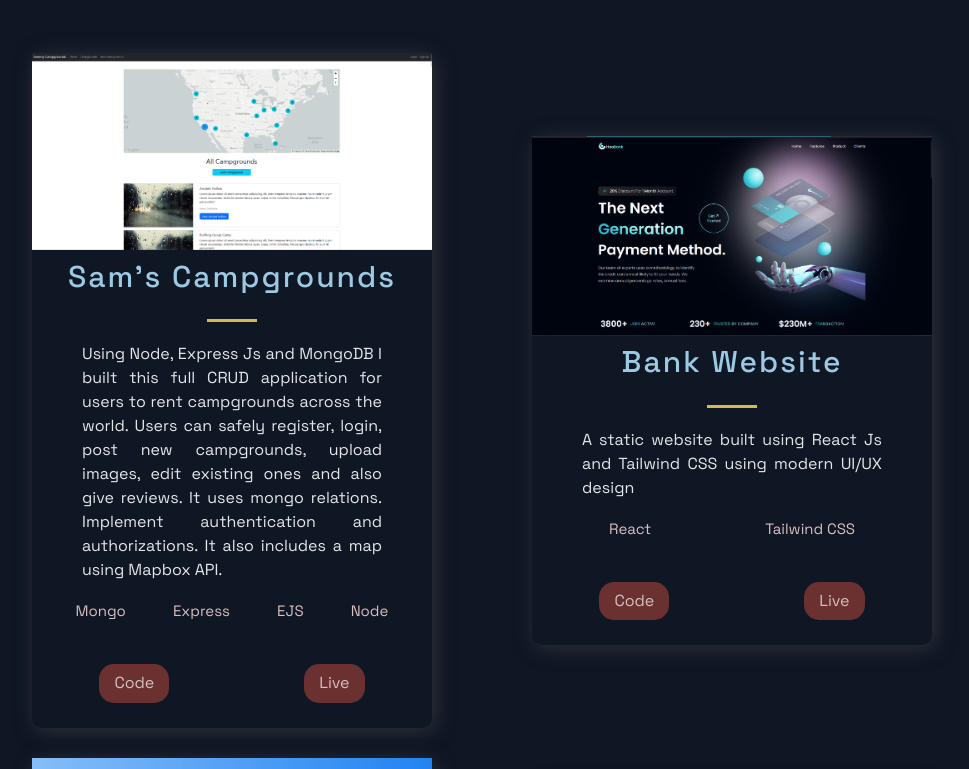
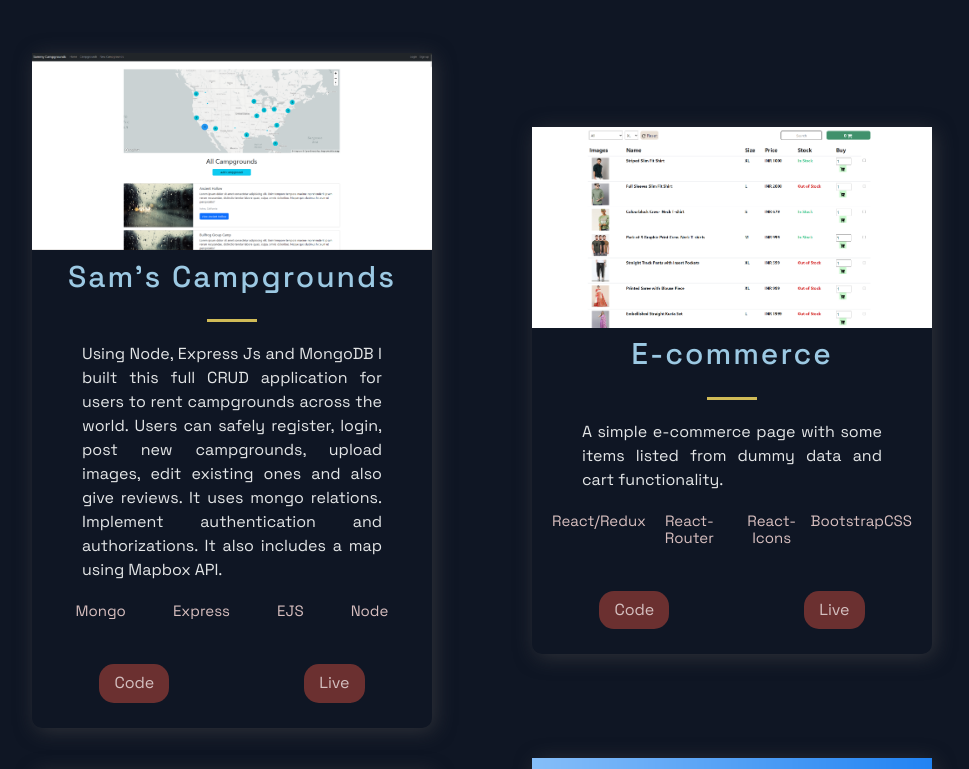
Before and after one commit to Samaresh-Das/My-Portfolio, a Next.js app: page / in a window 1280 px wide. Shown: the part 1120-1889 px from the top of the page, without its empty margins (158-1127 px from the left). Built offline with nearby package versions, Linux system fonts and the light colour scheme.

Commit message:
added new project e-commerce

```diff
--- a/src/constants/constants.js
+++ b/src/constants/constants.js
@@ -10,6 +10,16 @@ export const projects = [
     id: 0,
   },
   {
+    title: "E-commerce",
+    description:
+      "A simple e-commerce page with some items listed from dummy data and cart functionality.",
+    image: "/images/5.png",
+    tags: ["React/Redux", "React-Router", "React-Icons", "Bootstrap", "CSS"],
+    code: "https://github.com/Samaresh-Das/eccomerce-page.git",
+    live: "https://eccomerce-site.netlify.app/",
+    id: 1,
+  },
+  {
     title: "Bank Website",
     description:
       "A static website built using React Js and Tailwind CSS using modern UI/UX design",
@@ -17,7 +27,7 @@ export const projects = [
     tags: ["React", "Tailwind CSS"],
     code: "https://github.com/Samaresh-Das/Bank-React.git",
     live: "https://sam-dev-bank.pages.dev/",
-    id: 1,
+    id: 2,
   },
   {
     title: "React To-Do List",
@@ -27,7 +37,7 @@ export const projects = [
     tags: ["React Js"],
     code: "https://github.com/Samaresh-Das/React-Todo-list.git",
     live: "https://react-todo-list-dlh.pages.dev/",
-    id: 2,
+    id: 3,
   },
   {
     title: "TMDB Movie site",
@@ -37,7 +47,7 @@ export const projects = [
     tags: ["HTML", "CSS", "JS"],
     code: "https://github.com/Samaresh-Das/TMDB-movie-api-project.git",
     // live: "https://google.com",
-    id: 3,
+    id: 4,
   },
 ];
 
```
Also changed, not shown: public/images/5.png (added).
